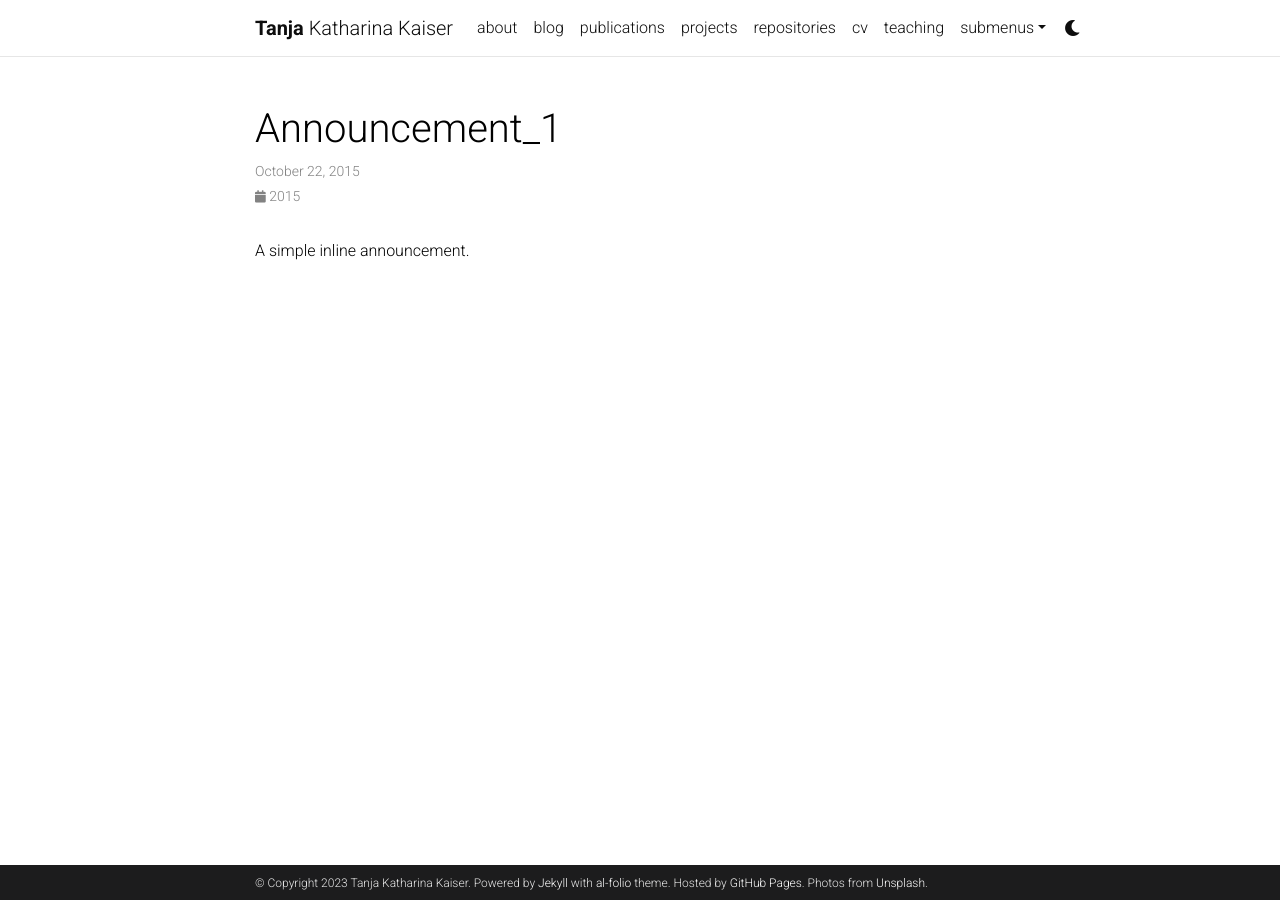
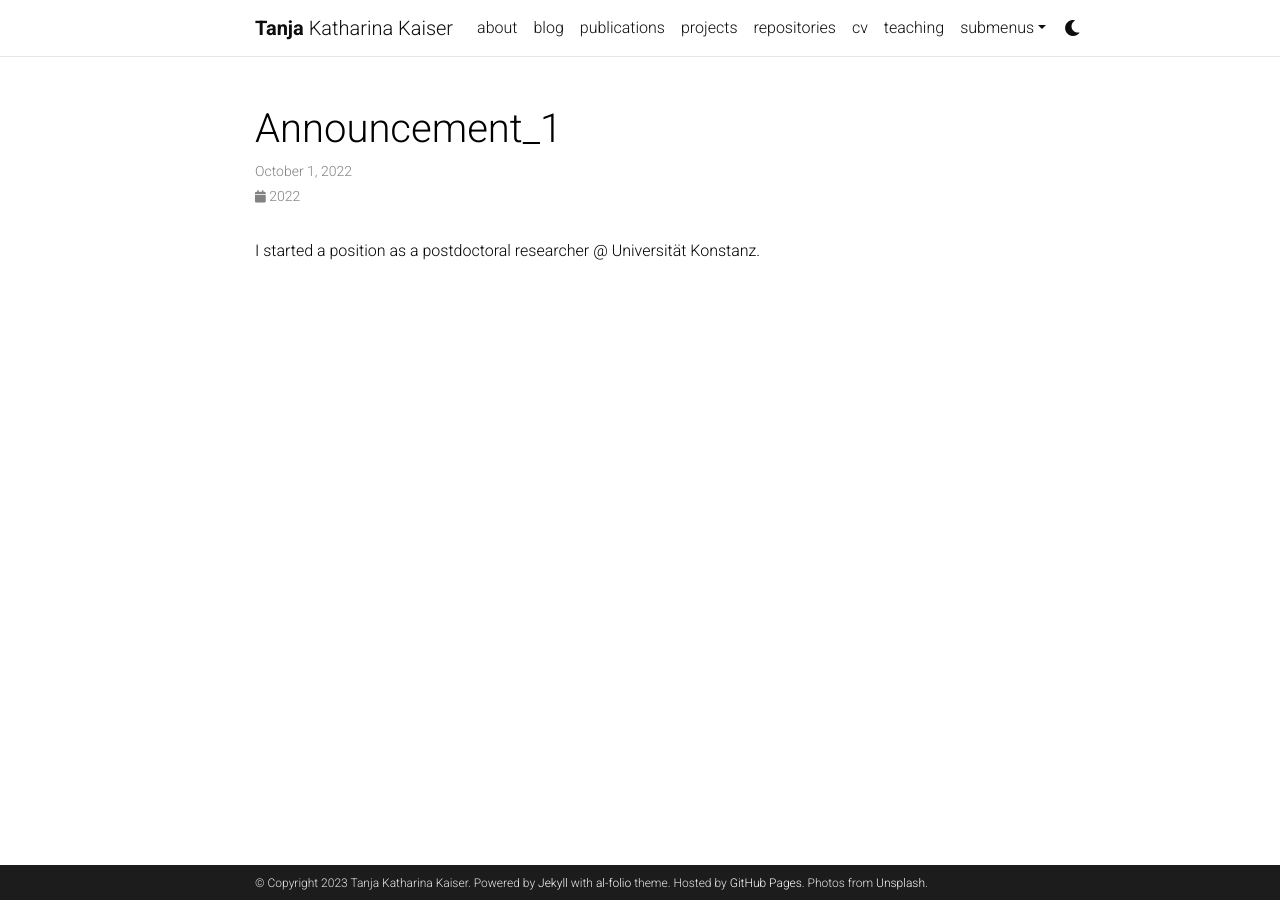
Before and after one commit to msminirobot/msminirobot.github.io, a Jekyll site: the page built from _news/announcement_1.md, in a window 1280 px wide. Built offline with Jekyll 4.4.1, drawn with Linux system fonts in a browser that asks for light colours; comment, search, counter and statistics services are not loaded; a style sheet for code colours, icons or effects is not loaded.

Commit message:
Update announcement_1.md

```diff
--- a/_news/announcement_1.md
+++ b/_news/announcement_1.md
@@ -1,7 +1,7 @@
 ---
 layout: post
-date: 2015-10-22 15:59:00-0400
+date: 2022-10-01 00:00:00-0000
 inline: true
 ---
 
-A simple inline announcement.
+I started a position as a postdoctoral researcher @ Universität Konstanz.
```
